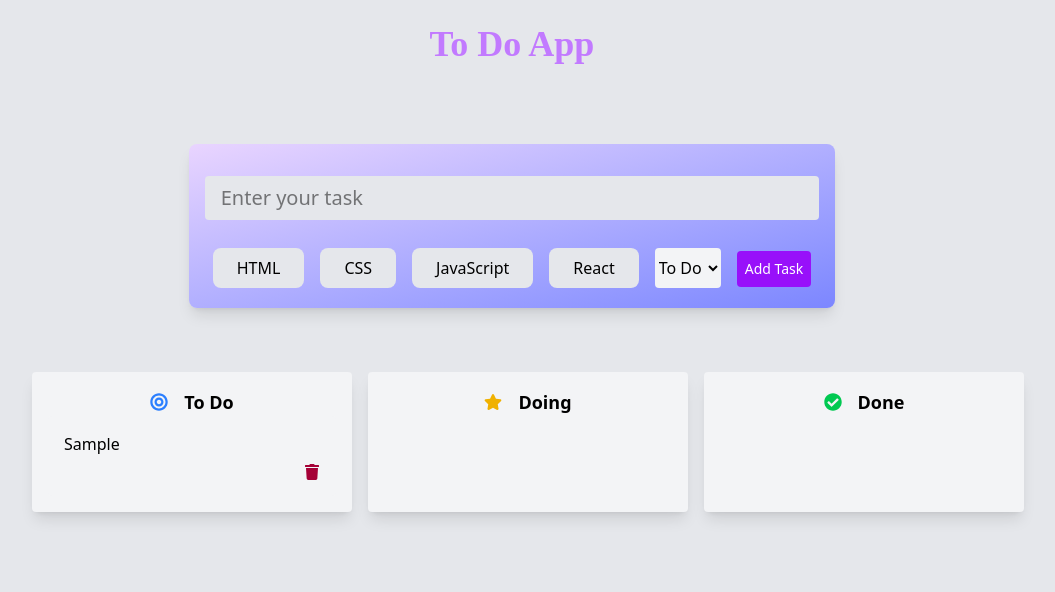
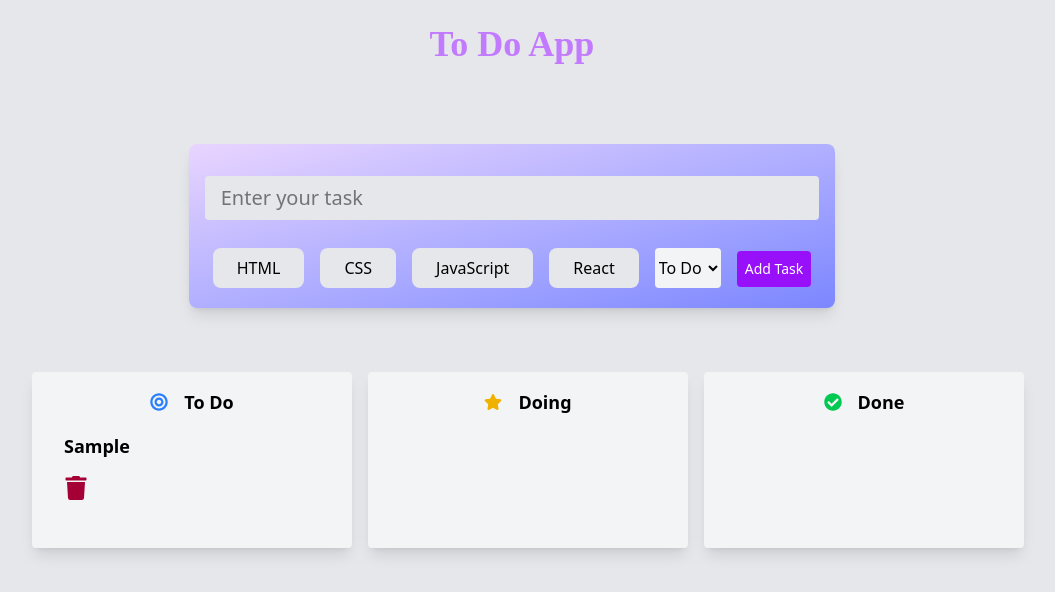
Before and after one commit to SonuThapaMagar/To-Do-App, a React (Vite) app: page / in a window 1280 px wide. Both pictures are taken after typing "Sample" into the empty fields and a click on the button "Add Task". Shown: the top 592 px of the page, without its empty margins (128-1183 px from the left). Built offline with nearby package versions, Linux system fonts and the light colour scheme.

Commit message:
Styles added in TaskCard

```diff
--- a/src/components/TaskCard.jsx
+++ b/src/components/TaskCard.jsx
@@ -2,21 +2,22 @@ import React from 'react';
 import Tag from "./Tag";
 import { FaTrash } from "react-icons/fa";
 
-const TaskCard = ({ title, tags, index, deleteTask}) => {
+const TaskCard = ({ title, tags, index, deleteTask }) => {
     console.log("Rendering TaskCard with:", { title, tags });
 
     return (
-        <article className="text-left p-4 bg-gray-100 rounded">
-            <p className="mb-2">{title}</p>
+        <article className="text-left p-4 rounded-lg max-w-xs sm:max-w-md mx-auto mb-4">
+            <p className="mb-2 text-base sm:text-lg font-semibold">{title}</p>
 
-            <div className="flex items-center justify-between">
-                <div className='flex gap-2'>
-                    {tags.map((tag, index) => (
-                        <Tag key={index} tagName={tag} selected />
-                    ))}
-                </div>
-                 <FaTrash
-                    className="text-rose-800 cursor-pointer"
+            <div className="flex flex-wrap gap-2 mb-2">
+                {tags.map((tag, index) => (
+                    <Tag key={index} tagName={tag} selected />
+                ))}
+            </div>
+
+            <div className="flex justify-between items-center">
+                <FaTrash
+                    className="text-rose-800 cursor-pointer text-xl sm:text-2xl hover:text-rose-600 transition-all"
                     title="Delete"
                     onClick={() => deleteTask({ title, tags })}
                 />
```
